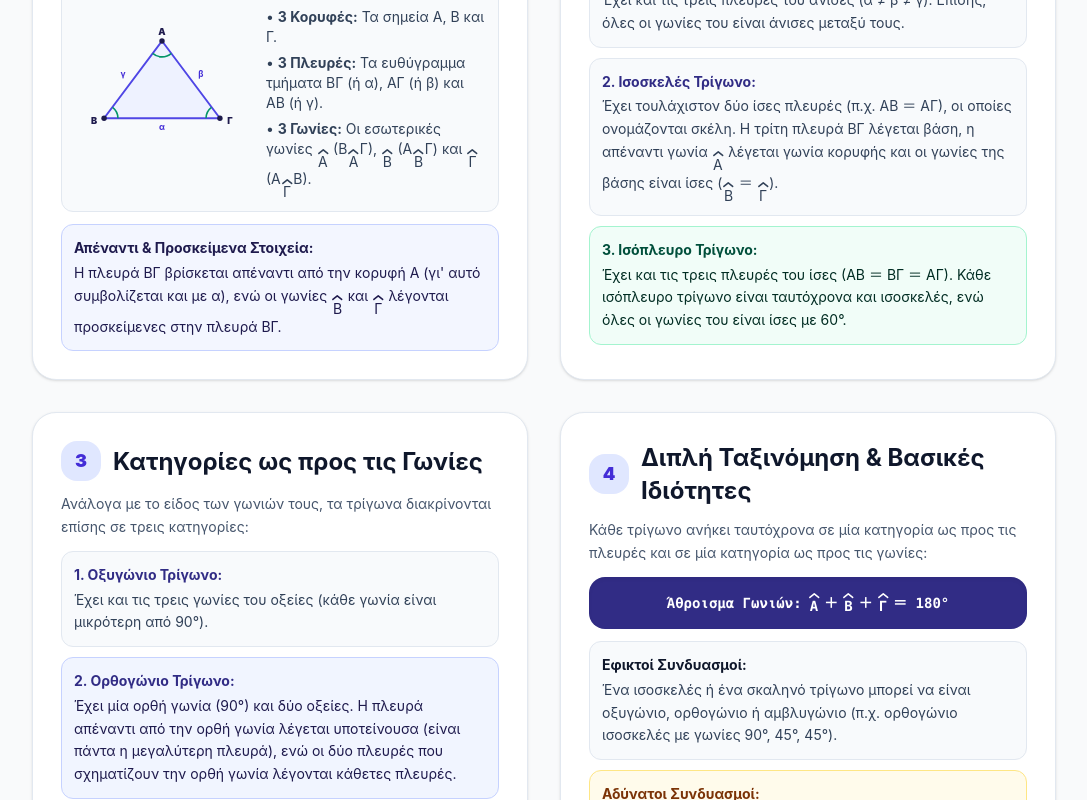
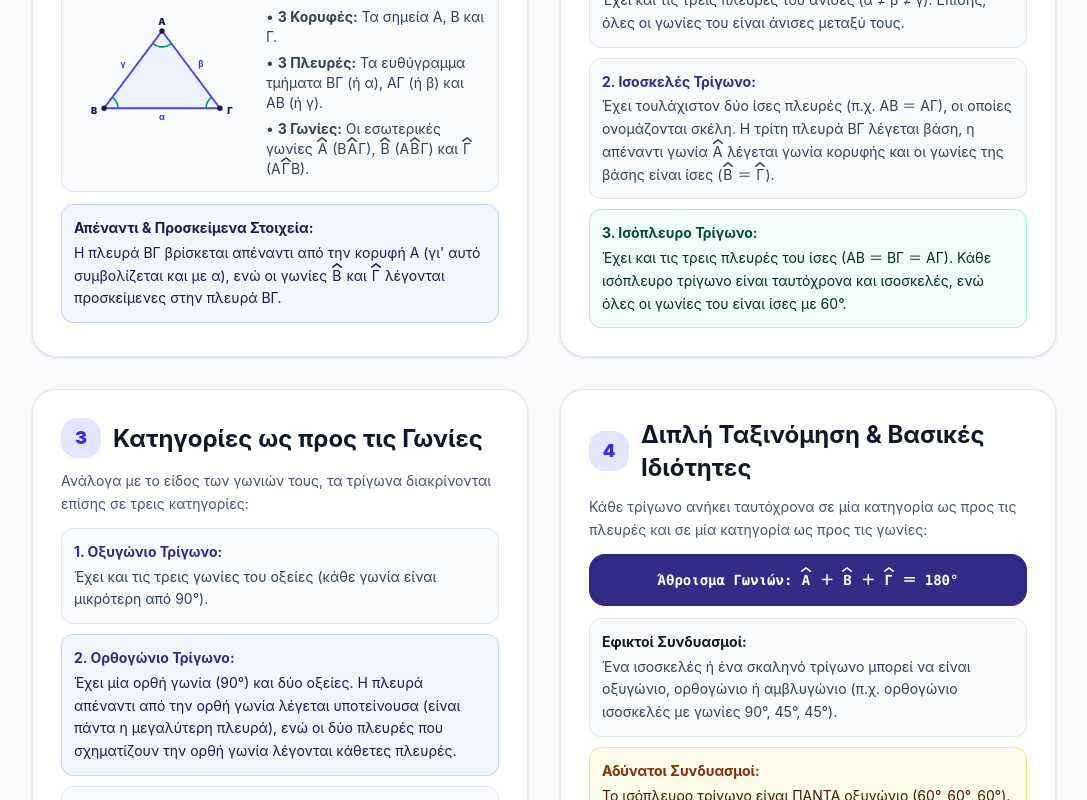
Before and after one commit to gkrimpas-lab/learn-maths-2026, a Next.js app: page /a-gymnasiou/40-trigona in a window 1280 px wide. Shown: the part 760-1560 px from the top of the page, without its empty margins (96-1183 px from the left). Built offline with nearby package versions, Linux system fonts and the light colour scheme.

Commit message:
Ftiaksimo gonia pano apo gramma

```diff
--- a/pages/a-gymnasiou/40-trigona-ask.js
+++ b/pages/a-gymnasiou/40-trigona-ask.js
@@ -15,13 +15,13 @@ function toCleanUppercase(str) {
     .join('');
 }
 
-// Επαναχρησιμοποιήσιμο Component Γωνίας (Σύμβολο ^ κεντραρισμένο ακριβώς πάνω από το γράμμα)
+// Επαναχρησιμοποιήσιμο Component Γωνίας (Το γράμμα μένει στη γραμμή, το ^ τοποθετείται από πάνω)
 function Angle({ children, className = "" }) {
   return (
-    <span className={`inline-flex flex-col items-center justify-end align-baseline leading-none mx-[1px] ${className}`}>
+    <span className={`relative inline-block leading-none mx-[1px] ${className}`}>
       <svg
         viewBox="0 0 12 6"
-        className="w-[0.75em] h-[0.38em] mb-[1px] shrink-0 text-current overflow-visible"
+        className="w-[0.75em] h-[0.36em] absolute -top-[0.38em] left-1/2 -translate-x-1/2 text-current overflow-visible pointer-events-none"
         fill="none"
         stroke="currentColor"
         strokeWidth="1.8"
@@ -31,7 +31,7 @@ function Angle({ children, className = "" }) {
       >
         <path d="M1 5 L6 1 L11 5" />
       </svg>
-      <span className="leading-none">{children}</span>
+      <span>{children}</span>
     </span>
   );
 }
--- a/pages/a-gymnasiou/40-trigona.js
+++ b/pages/a-gymnasiou/40-trigona.js
@@ -15,13 +15,13 @@ function toCleanUppercase(str) {
     .join('');
 }
 
-// Επαναχρησιμοποιήσιμο Component Γωνίας (Σύμβολο ^ κεντραρισμένο ακριβώς πάνω από το γράμμα)
+// Επαναχρησιμοποιήσιμο Component Γωνίας (Το γράμμα μένει στη γραμμή, το ^ τοποθετείται από πάνω)
 function Angle({ children, className = "" }) {
   return (
-    <span className={`inline-flex flex-col items-center justify-end align-baseline leading-none mx-[1px] ${className}`}>
+    <span className={`relative inline-block leading-none mx-[1px] ${className}`}>
       <svg
         viewBox="0 0 12 6"
-        className="w-[0.75em] h-[0.38em] mb-[1px] shrink-0 text-current overflow-visible"
+        className="w-[0.75em] h-[0.36em] absolute -top-[0.38em] left-1/2 -translate-x-1/2 text-current overflow-visible pointer-events-none"
         fill="none"
         stroke="currentColor"
         strokeWidth="1.8"
@@ -31,7 +31,7 @@ function Angle({ children, className = "" }) {
       >
         <path d="M1 5 L6 1 L11 5" />
       </svg>
-      <span className="leading-none">{children}</span>
+      <span>{children}</span>
     </span>
   );
 }
@@ -248,11 +248,8 @@ const translations = {
     card4Title: "Διπλή Ταξινόμηση & Βασικές Ιδιότητες",
     card4Desc: "Κάθε τρίγωνο ανήκει ταυτόχρονα σε μία κατηγορία ως προς τις πλευρές και σε μία κατηγορία ως προς τις γωνίες:",
     card4RuleFormula: (
-      <span className="inline-flex flex-wrap items-center justify-center gap-1.5">
-        <span>Άθροισμα Γωνιών:</span>
-        <span className="inline-flex items-center gap-1">
-          <Angle>Α</Angle> ＋ <Angle>Β</Angle> ＋ <Angle>Γ</Angle> ＝ 180°
-        </span>
+      <span>
+        Άθροισμα Γωνιών: <Angle>Α</Angle> ＋ <Angle>Β</Angle> ＋ <Angle>Γ</Angle> ＝ 180°
       </span>
     ),
     card4Comb1Title: "Εφικτοί Συνδυασμοί:",
```
